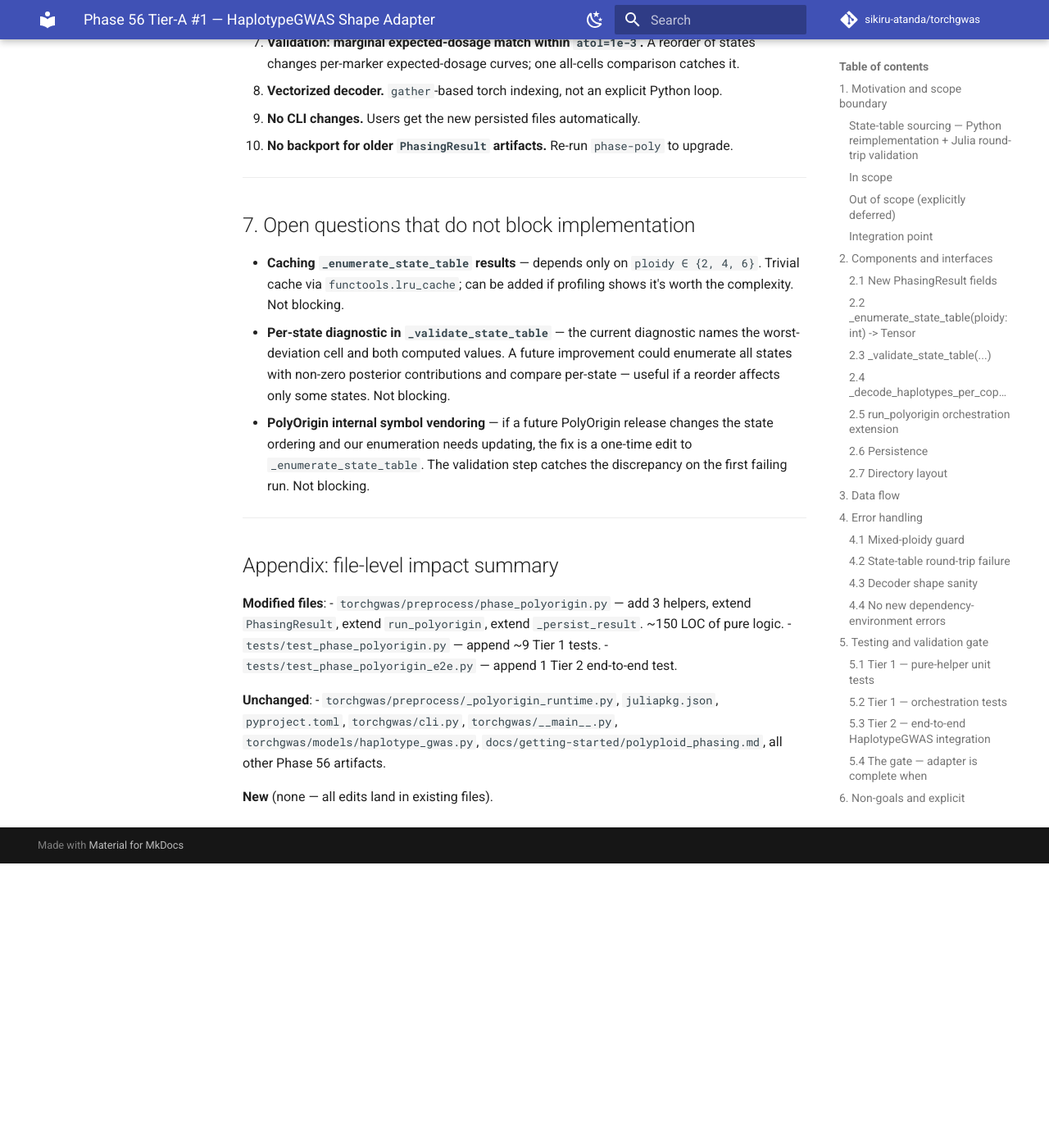
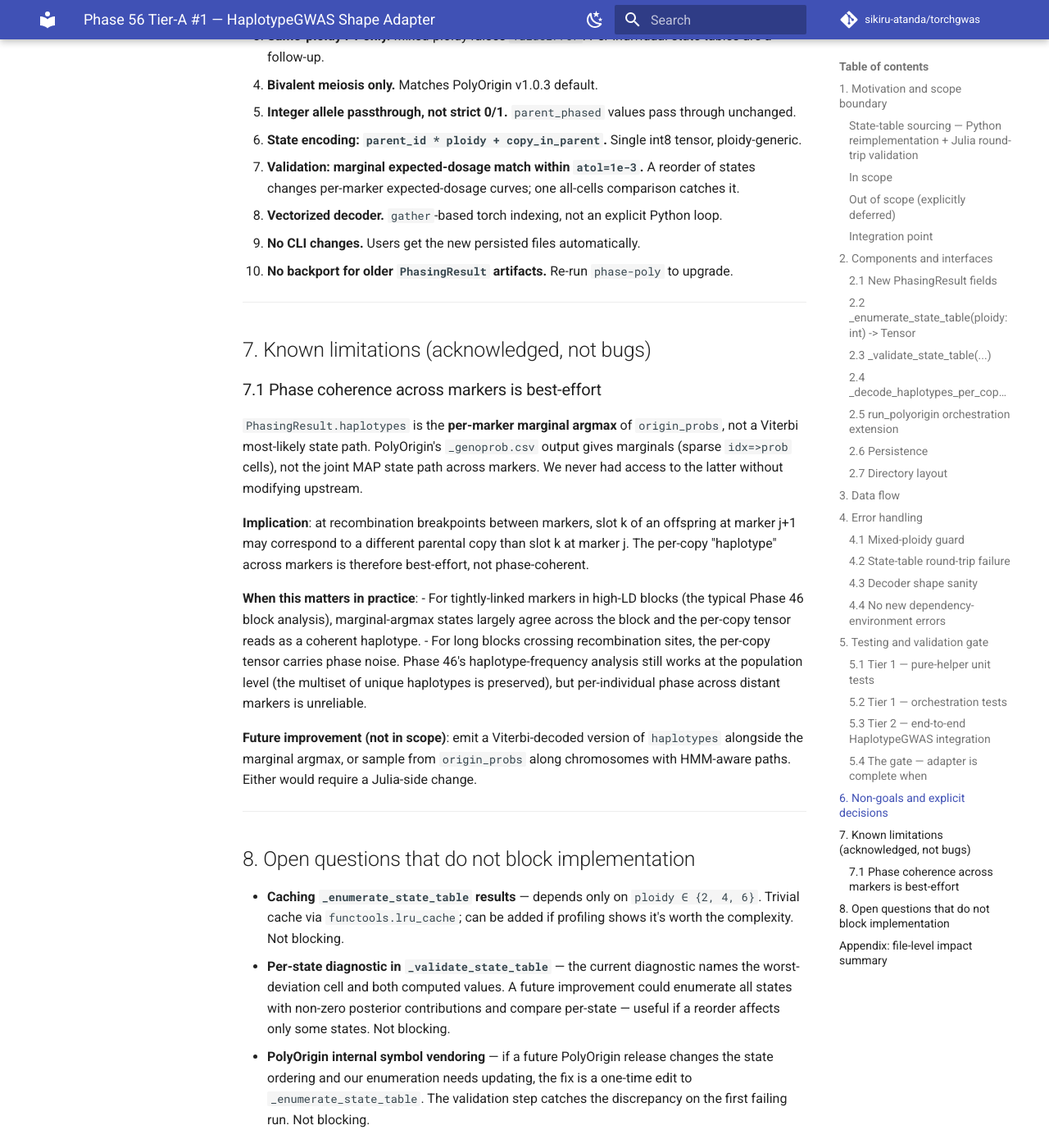
Before and after one commit to sikiru-atanda/torchgenomics, an MkDocs documentation site: the page built from docs/superpowers/specs/2026-04-24-haplotypegwas-shape-adapter-design.md, in a window 1280 px wide and 1400 px high, scrolled down 9997 px. Shown: the whole window at 82% size. Built offline with MkDocs 1.6.1 and Material for MkDocs 9.7.7, drawn with Linux system fonts in a browser that asks for light colours; comment, search, counter and statistics services are not loaded; before the commit the page ends 11050 px from its top, so only the background shows below that; some of the changed text lies outside the part shown.

Commit message:
Tier A #1 spec: clarify validation sensitivity + flag phase-coherence limitation
Two cross-check findings:

1. _validate_state_table's docstring overclaimed: it catches reorderings
   that change per-state dose, NOT within-parent-gamete copy
   permutations that preserve dose. The latter are downstream-equivalent
   for Phase 46/47 (haplotype-frequency analysis is invariant to
   consistent copy-slot relabeling). Docstring tightened to match.

2. PhasingResult.haplotypes is per-marker marginal argmax of
   origin_probs, not a Viterbi most-likely state path. At recombination
   breakpoints, the per-copy 'haplotype' can switch between markers.
   Added Section 7 (Known limitations) explaining this and naming a
   future Viterbi-decoded variant as out of scope.

```diff
--- a/docs/superpowers/specs/2026-04-24-haplotypegwas-shape-adapter-design.md
+++ b/docs/superpowers/specs/2026-04-24-haplotypegwas-shape-adapter-design.md
@@ -125,10 +125,18 @@
     - Via postdose_probs:
         E_post[i, j]   = sum_d d * postdose_probs[i, j, d]
 
-    Both arrive at the same per-cell expected dosage *only if* our
-    state_table rows correspond to PolyOrigin's state indices in the
-    same order. A row-permutation in our table changes E_state but
-    not E_post, so the comparison is sensitive to ordering bugs.
+    Both arrive at the same per-cell expected dosage iff our
+    state_table's per-state *copy-set* (as multiset) matches PolyOrigin's
+    at every state index. The check catches:
+      - Reorderings that swap states with different copy-sets (the
+        common version-drift scenario).
+      - Mis-encoded parent-id bits (parent1 vs parent2 confusions).
+    The check does NOT detect:
+      - Within-parent-gamete copy permutations (e.g. our state s =
+        [0, 1, 4, 5] vs PolyOrigin's = [1, 0, 5, 4] — same copy-set,
+        same dose). These are downstream-equivalent: Phase 46/47's
+        haplotype-frequency analysis is invariant to consistent
+        copy-slot relabeling across the population.
 
     Raises
     ------
@@ -365,7 +373,23 @@
 
 ---
 
-## 7. Open questions that do not block implementation
+## 7. Known limitations (acknowledged, not bugs)
+
+### 7.1 Phase coherence across markers is best-effort
+
+`PhasingResult.haplotypes` is the **per-marker marginal argmax** of `origin_probs`, not a Viterbi most-likely state path. PolyOrigin's `_genoprob.csv` output gives marginals (sparse `idx=>prob` cells), not the joint MAP state path across markers. We never had access to the latter without modifying upstream.
+
+**Implication**: at recombination breakpoints between markers, slot k of an offspring at marker j+1 may correspond to a different parental copy than slot k at marker j. The per-copy "haplotype" across markers is therefore best-effort, not phase-coherent.
+
+**When this matters in practice**:
+- For tightly-linked markers in high-LD blocks (the typical Phase 46 block analysis), marginal-argmax states largely agree across the block and the per-copy tensor reads as a coherent haplotype.
+- For long blocks crossing recombination sites, the per-copy tensor carries phase noise. Phase 46's haplotype-frequency analysis still works at the population level (the multiset of unique haplotypes is preserved), but per-individual phase across distant markers is unreliable.
+
+**Future improvement (not in scope)**: emit a Viterbi-decoded version of `haplotypes` alongside the marginal argmax, or sample from `origin_probs` along chromosomes with HMM-aware paths. Either would require a Julia-side change.
+
+---
+
+## 8. Open questions that do not block implementation
 
 - **Caching `_enumerate_state_table` results** — depends only on `ploidy ∈ {2, 4, 6}`. Trivial cache via `functools.lru_cache`; can be added if profiling shows it's worth the complexity. Not blocking.
 - **Per-state diagnostic in `_validate_state_table`** — the current diagnostic names the worst-deviation cell and both computed values. A future improvement could enumerate all states with non-zero posterior contributions and compare per-state — useful if a reorder affects only some states. Not blocking.
```
